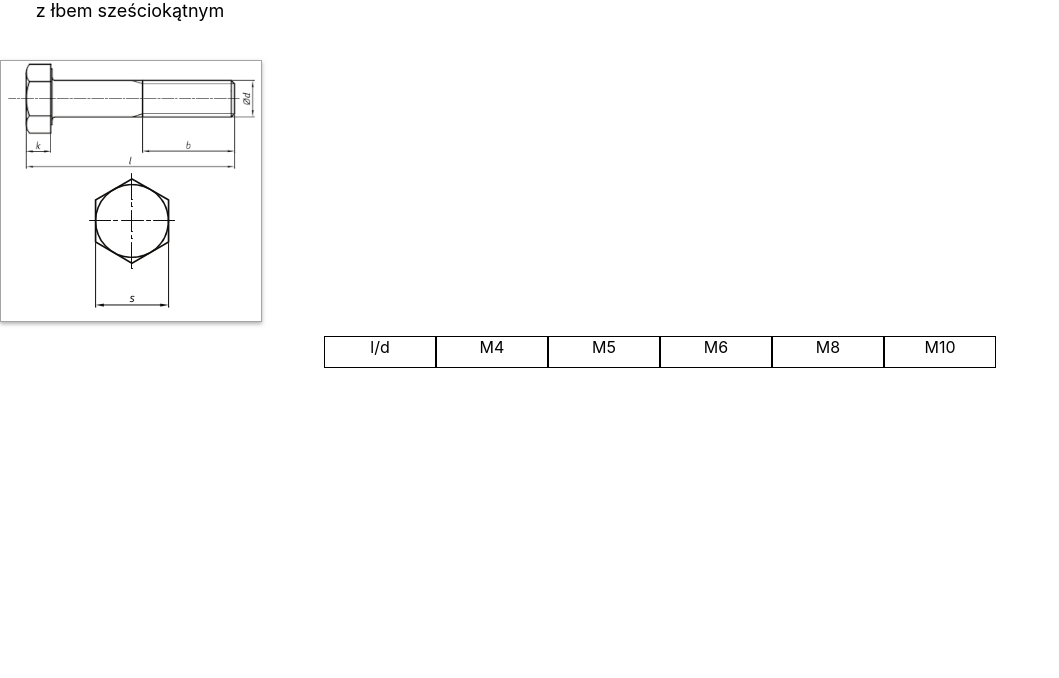
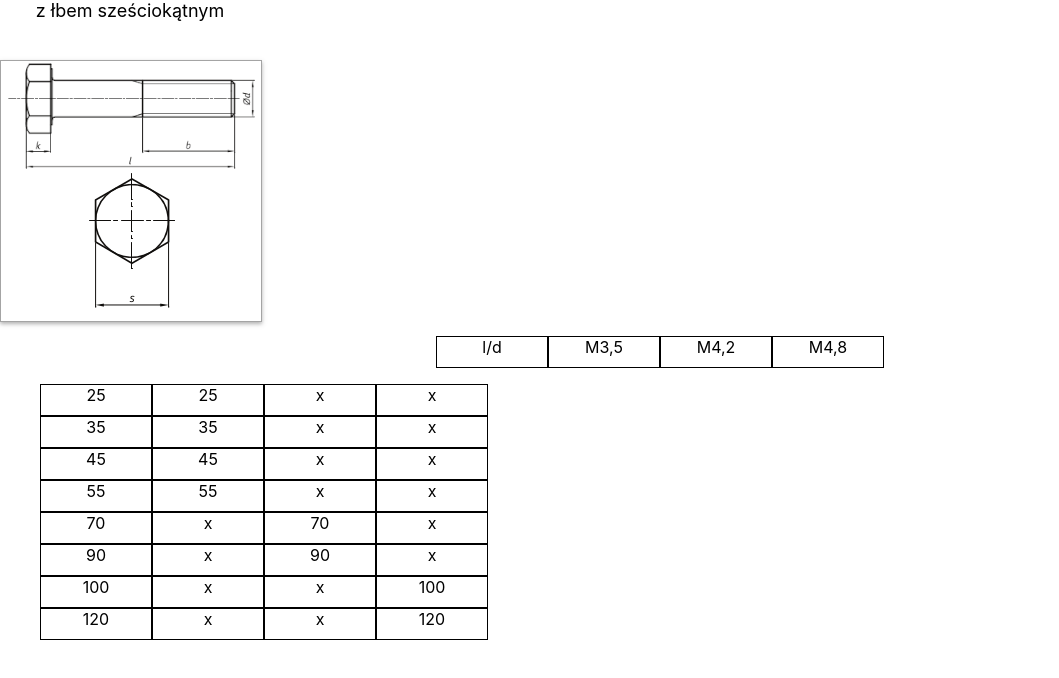
Before and after one commit to sqrniqer/ert, a React (Create React App) app: page /frontpage in a window 1280 px wide. Shown: the top 678 px of the page, without its empty margins (0-1059 px from the left). Built offline with nearby package versions, Linux system fonts and the light colour scheme.

Commit message:
implementation of a prototype for displaying cells in a table using "map"

```diff
--- a/src/components/ProductSizesTable/ProductSizesTable.js
+++ b/src/components/ProductSizesTable/ProductSizesTable.js
@@ -35,7 +35,10 @@ let header_style = {
   border: "1px solid black",
   display: "inline-block"
 }
-
+let cell_container_style = {
+  display: "flex",
+  flexDirection: "column",
+}
 
 const ProductSizesTable = (props) => {
     const headers = props.headers;
@@ -45,9 +48,36 @@ const ProductSizesTable = (props) => {
       className={"TableCell-Header-" + header}
       style={header_style}>{header}</div>
     );
+
+
+
+    const listRows = rows.map((row) =>
+    <div
+    className={"TableCell-Row-Container-" + row.D}
+    style={cell_container_style}
+    >{row.L.map((row) =>
+    <div
+    className={"TableCell-Row-Cell-" + row}
+    style={header_style}
+    >{row}
+
+    </div>)}
+    </div>)
+
+    let ul_style = {
+      display: "flex"
+    }
+    // poprawic to na dole zeby wycentrowac ta cala tabele
+    let table_main_container_style = {
+      textAlign: "center",
+    }
     return (
-      <ul>{listHeaders}</ul>
-    );
+      <div
+      style={table_main_container_style}>
+        <ul>{listHeaders}</ul>
+        <ul style = {ul_style}>{listRows}</ul>
+      </div>
+      );
   }
 
   export default ProductSizesTable
--- a/src/pages/Frontpage.js
+++ b/src/pages/Frontpage.js
@@ -2,18 +2,31 @@ import MainpageProductShowcase from '../components/MainpageProductShowcase/Mainp
 import ProductSizesTable from '../components/ProductSizesTable/ProductSizesTable'
 
 function Frontpage() {
-    const List = [
+    const headersList = ['l/d','M3,5', 'M4,2', 'M4,8']
+    const rowList = [
       {
-        L: 30,
-        D: ['M4', 'M5', 'M6', 'M8', 'M10']
+        D: 'l/d',
+        L: [25, 35, 45, 55, 70, 90, 100, 120]
+      },
+      {
+        D: 'M3,5',
+        L: [25, 35, 45, 55, "x", "x", "x", "x"]
+      },
+      {
+        D: 'M4,2',
+        L: ["x", "x", "x", "x", 70, 90, "x", "x"]
+      },
+      {
+        D: 'M4,8',
+        L: ["x", "x", "x", "x", "x", "x", 100, 120]
       }
     ]
     return (
       <div className="App">
         <MainpageProductShowcase  photo="/images/DIN931.png" Title='z łbem sześciokątnym'/>
         <ProductSizesTable
-        headers= {['l/d','M4', 'M5', 'M6', 'M8', 'M10']}
-        rows = {List}
+        headers= {headersList}
+        rows = {rowList}
         />
 
       </div>
```
